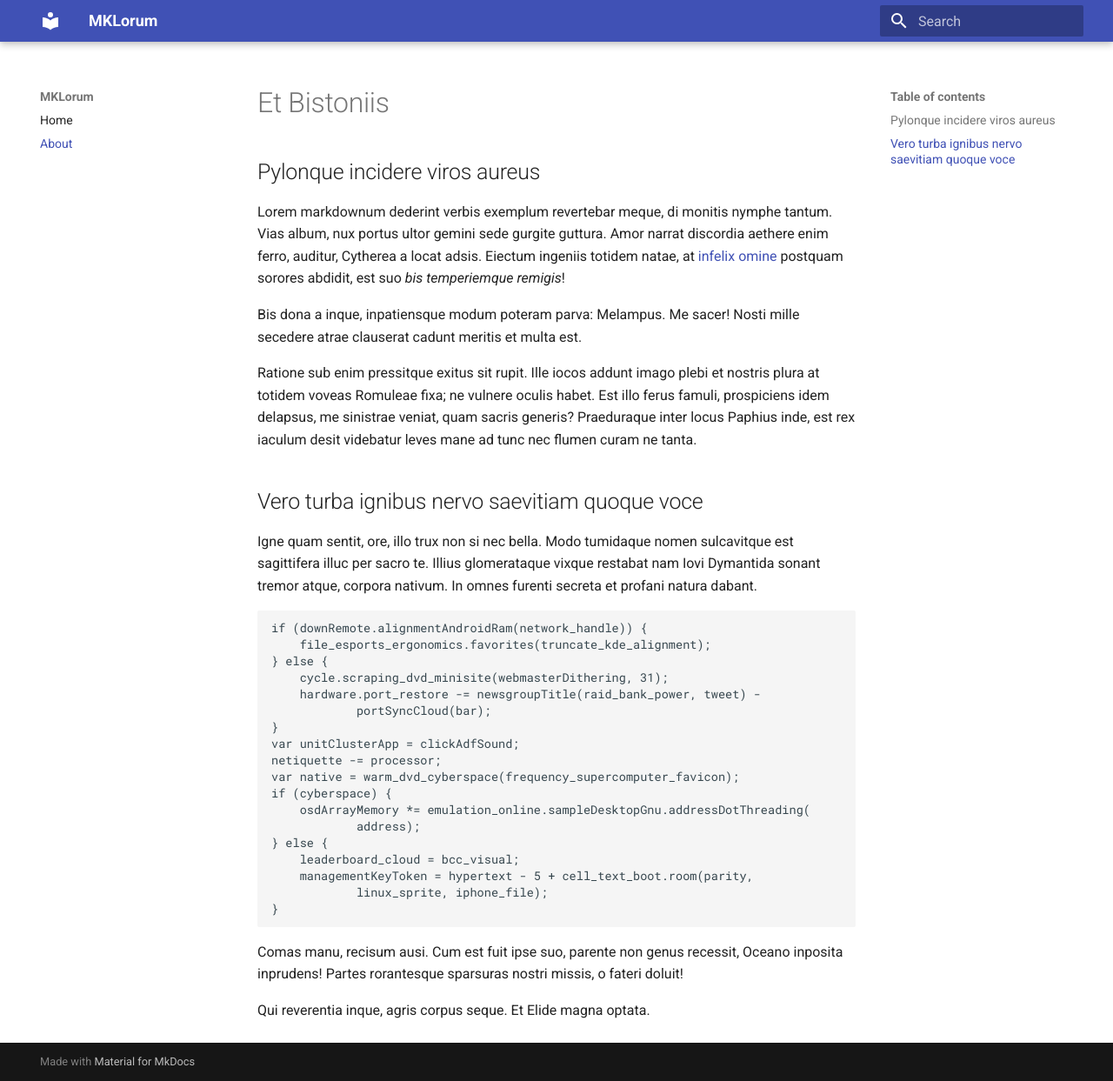
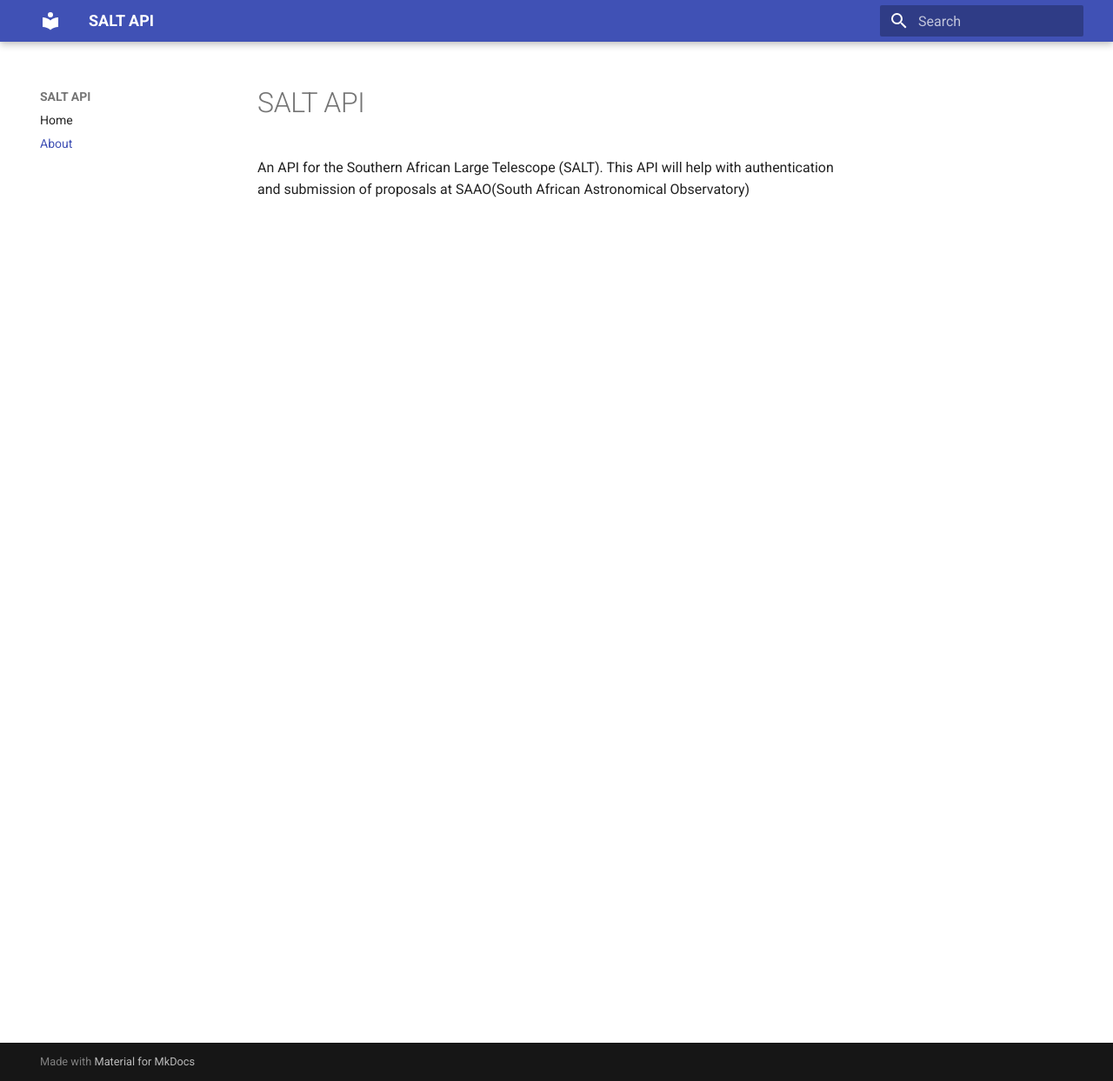
Before and after one commit to saltastroops/salt-api-old, an MkDocs documentation site: the page built from docs/about.md, in a window 1280 px wide and 1243 px high. Shown: the whole window at 87% size. Built offline with MkDocs 1.6.1 and Material for MkDocs 9.7.7, drawn with Linux system fonts in a browser that asks for light colours.

Commit message:
mkdocs files

```diff
--- a/docs/about.md
+++ b/docs/about.md
@@ -1,50 +1,4 @@
-# Et Bistoniis
+# SALT API
 
-## Pylonque incidere viros aureus
-
-Lorem markdownum dederint verbis exemplum revertebar meque, di monitis nymphe
-tantum. Vias album, nux portus ultor gemini sede gurgite guttura. Amor narrat
-discordia aethere enim ferro, auditur, Cytherea a locat adsis. Eiectum ingeniis
-totidem natae, at [infelix omine](http://www.legebat.net/) postquam sorores
-abdidit, est suo *bis temperiemque remigis*!
-
-Bis dona a inque, inpatiensque modum poteram parva: Melampus. Me sacer! Nosti
-mille secedere atrae clauserat cadunt meritis et multa est.
-
-Ratione sub enim pressitque exitus sit rupit. Ille iocos addunt imago plebi et
-nostris plura at totidem voveas Romuleae fixa; ne vulnere oculis habet. Est illo
-ferus famuli, prospiciens idem delapsus, me sinistrae veniat, quam sacris
-generis? Praeduraque inter locus Paphius inde, est rex iaculum desit videbatur
-leves mane ad tunc nec flumen curam ne tanta.
-
-## Vero turba ignibus nervo saevitiam quoque voce
-
-Igne quam sentit, ore, illo trux non si nec bella. Modo tumidaque nomen
-sulcavitque est sagittifera illuc per sacro te. Illius glomerataque vixque
-restabat nam Iovi Dymantida sonant tremor atque, corpora nativum. In omnes
-furenti secreta et profani natura dabant.
-
-    if (downRemote.alignmentAndroidRam(network_handle)) {
-        file_esports_ergonomics.favorites(truncate_kde_alignment);
-    } else {
-        cycle.scraping_dvd_minisite(webmasterDithering, 31);
-        hardware.port_restore -= newsgroupTitle(raid_bank_power, tweet) -
-                portSyncCloud(bar);
-    }
-    var unitClusterApp = clickAdfSound;
-    netiquette -= processor;
-    var native = warm_dvd_cyberspace(frequency_supercomputer_favicon);
-    if (cyberspace) {
-        osdArrayMemory *= emulation_online.sampleDesktopGnu.addressDotThreading(
-                address);
-    } else {
-        leaderboard_cloud = bcc_visual;
-        managementKeyToken = hypertext - 5 + cell_text_boot.room(parity,
-                linux_sprite, iphone_file);
-    }
-
-Comas manu, recisum ausi. Cum est fuit ipse suo, parente non genus recessit,
-Oceano inposita inprudens! Partes rorantesque sparsuras nostri missis, o fateri
-doluit!
-
-Qui reverentia inque, agris corpus seque. Et Elide magna optata.
+An API for the Southern African Large Telescope (SALT).
+This API will help with authentication and submission of proposals at SAAO(South African Astronomical Observatory)
--- a/mkdocs.yml
+++ b/mkdocs.yml
@@ -1,4 +1,4 @@
-site_name: MKLorum
+site_name: SALT API
 nav:
   - Home: index.md
   - About: about.md
```
Also changed, not shown: docs/index.md (+2 -16 lines).
